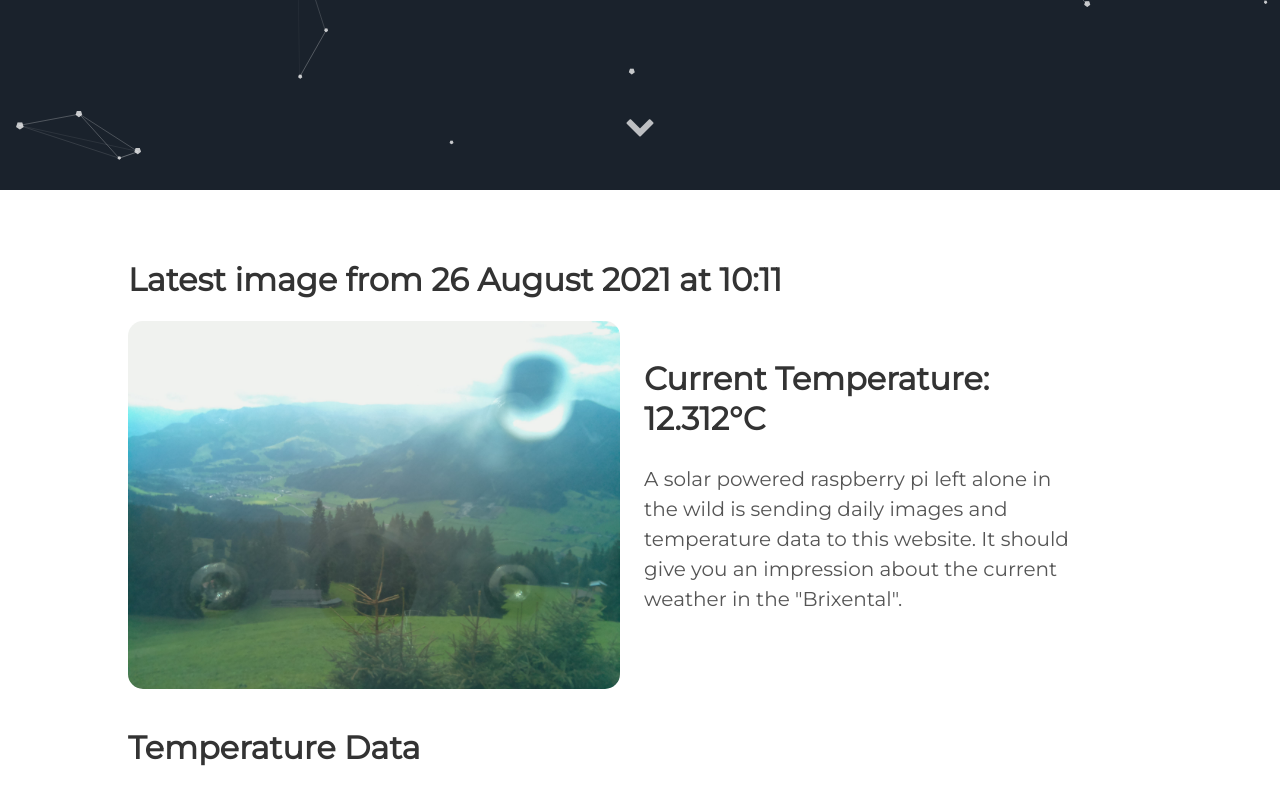
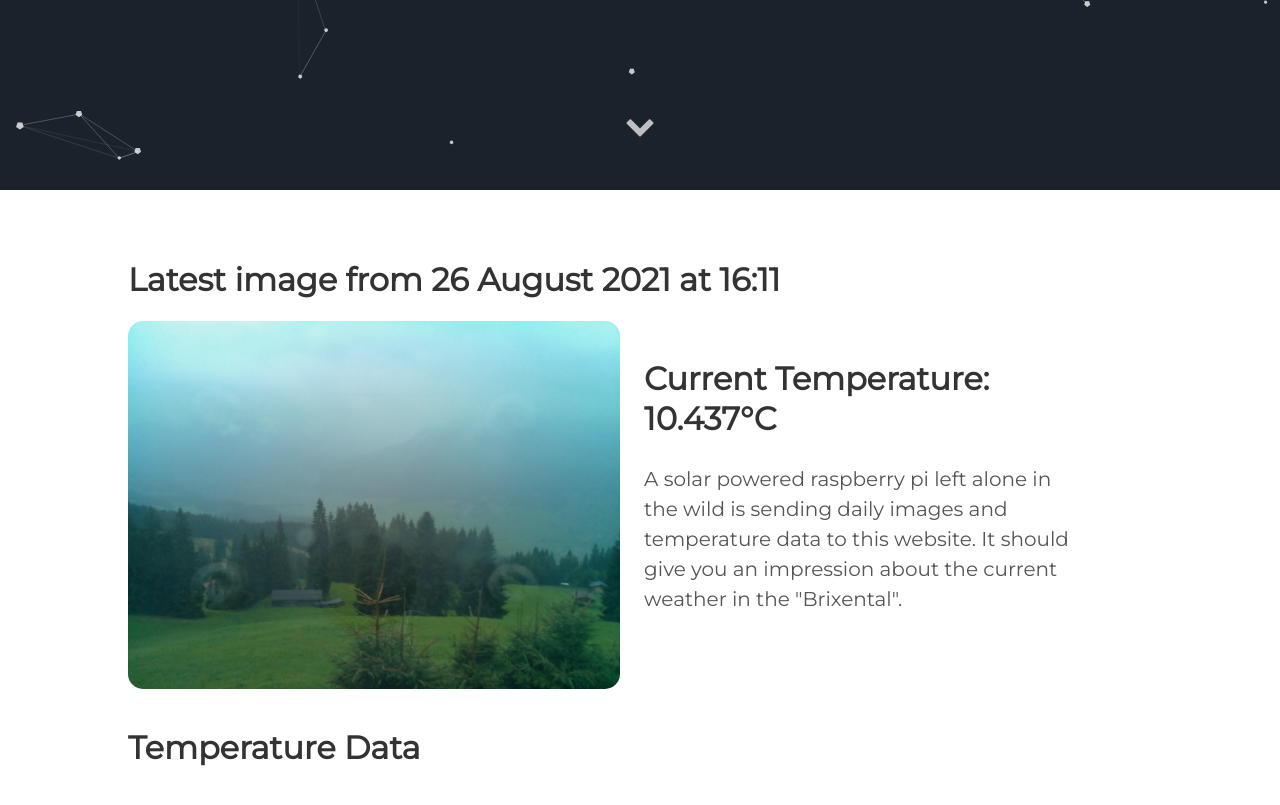
Before and after one commit to vektorious/vektorious.github.io, a Jekyll site: the page built from resources/huette.md, in a window 1280 px wide and 900 px high, scrolled down 710 px. Shown: the top 805 px of the window. Built offline with Jekyll 4.4.1, drawn with Linux system fonts in a browser that asks for light colours.

Commit message:
I'm a bot beep boop

```diff
--- a/resources/huette.md
+++ b/resources/huette.md
@@ -6,13 +6,13 @@ image: '/assets/img/'
 description: 'Live image from the Austrian alps'
 twitter_text: ' '
 ---
-## Latest image from 26 August 2021 at 10:11
+## Latest image from 26 August 2021 at 16:11
 <div class="huette">
   <div class="huette-image">
     <img src="{{ "/assets/img/huette.jpg" | prepend: site.baseurl }}">
   </div>
   <div class="huette-text">
-        <h2>Current Temperature: 12.312°C</h2>
+        <h2>Current Temperature: 10.437°C</h2>
         <p>A solar powered raspberry pi left alone in the wild is sending daily images and temperature data to this website. It should give you an impression about the current weather in the "Brixental".</p>
 
   </div>
```
Also changed, not shown: rpi-script/2021-08-26_160953.txt (renamed from rpi-script/2021-08-26_100954.txt, +5 -5 lines), rpi-script/huette.md (+2 -2 lines), assets/img/huette.jpg, assets/img/temp_plot.png, rpi-script/temp_plot.png, 1 other file.
